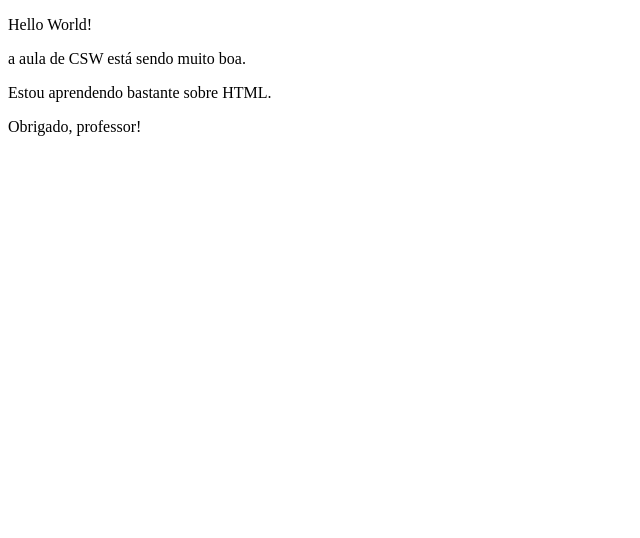
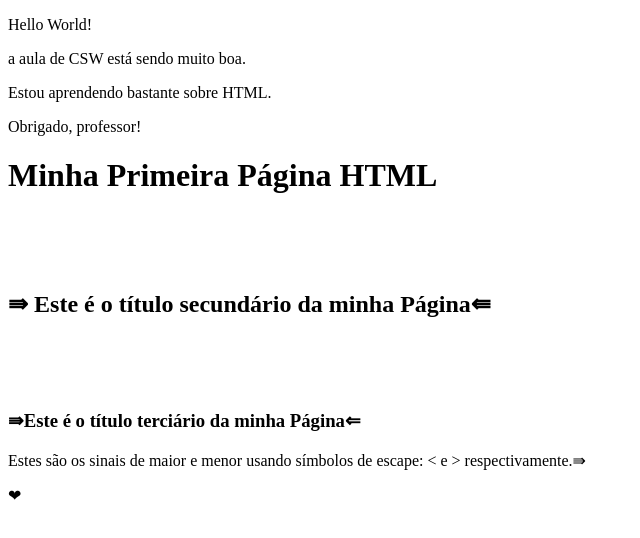
Before and after one commit to bsaracar/SI1N-CSW2026-1, a plain HTML site: page aula-01/index.html in a window 1280 px wide. Shown: the whole page, without its empty margins (0-640 px from the left). Drawn offline with Linux system fonts and the light colour scheme.

Commit message:
Add files via upload

```diff
--- a/aula-01/index.html
+++ b/aula-01/index.html
@@ -10,5 +10,20 @@
     <p>a aula de CSW está sendo muito boa.</p>
     <p>Estou aprendendo bastante sobre HTML.</p>
     <p>Obrigado, professor!</p>
+
+    <h1>Minha Primeira Página HTML</h1>
+    <br>
+    <br>
+    <br>
+    <h2> &rAarr; Este é o título secundário da minha Página&lAarr;
+    </h2>
+    <br>
+    <br>
+    <br>
+    <h3>&rAarr;Este é o título terciário da minha Página&lArr;</h3>
+        <p>
+    Estes são os sinais de maior e menor usando símbolos de escape: &lt; e &gt; respectivamente.&rAarr;
+        </p>
+        <p>&#x2764;</p>
 </body>
 </html>
```
